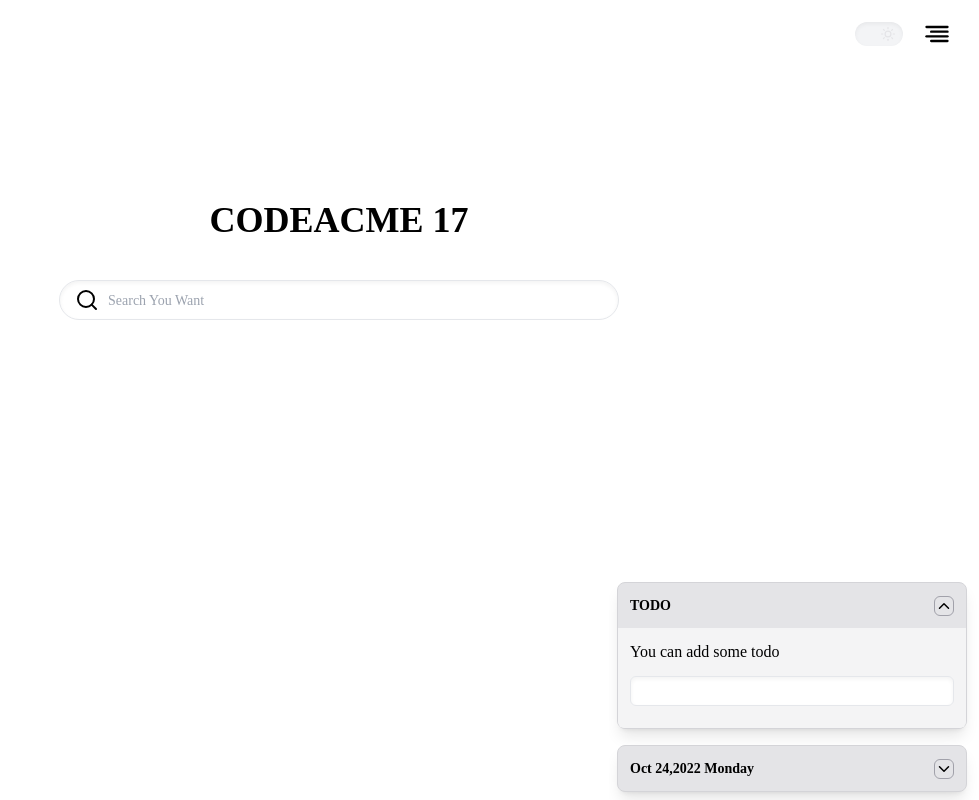
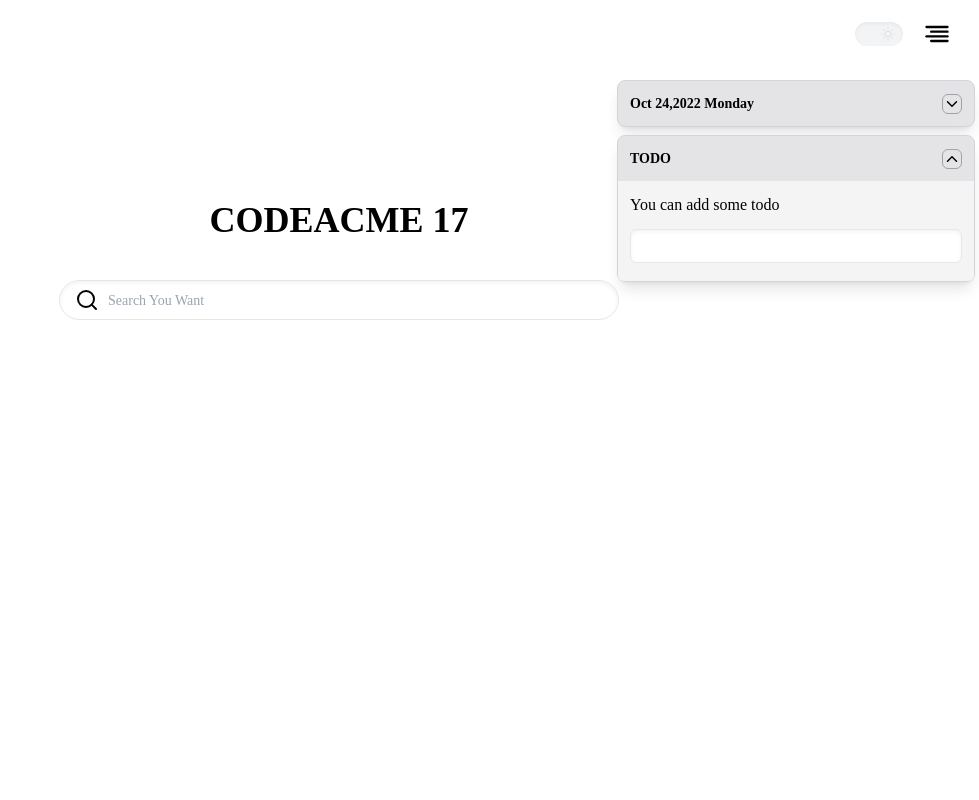
Before and after one commit to codeacme17/ILL-Newtab-Extention, a React (Create React App) app: page / in a window 1280 px wide. Shown: the whole page, without its empty margins (301-1280 px from the left). Built offline with nearby package versions, Linux system fonts and the light colour scheme.

Commit message:
ADD REACT-DRAGGABLE PLUGIN @2022.10.25

```diff
--- a/package.json
+++ b/package.json
@@ -9,6 +9,7 @@
     "nanoid": "^4.0.0",
     "react": "^18.2.0",
     "react-dom": "^18.2.0",
+    "react-draggable": "^4.4.5",
     "react-scripts": "5.0.1",
     "sass": "^1.55.0",
     "web-vitals": "^2.1.4"
--- a/src/components/Sidebar/Calendar/index.jsx
+++ b/src/components/Sidebar/Calendar/index.jsx
@@ -22,7 +22,7 @@ export default class Calendar extends Component {
 
     return (
       <section className="silder-item">
-        <div className="header">
+        <div className="header drag-handle">
           {nowDate}
           <button
             className={`draw-btn ${detailVisible ? "rotate-0" : "rotate-180"}`}
@@ -33,7 +33,7 @@ export default class Calendar extends Component {
         </div>
 
         <div className={`content ${detailVisible ? "h-60 p-3" : "h-0 p-0"}`}>
-          <div>123123</div>
+          <div></div>
         </div>
       </section>
     );
--- a/src/components/Sidebar/Todo/index.jsx
+++ b/src/components/Sidebar/Todo/index.jsx
@@ -50,7 +50,7 @@ export default class Todo extends Component {
 
     return (
       <section className="silder-item">
-        <div className="header">
+        <div className="header drag-handle">
           TODO
           <button
             className={`draw-btn ${detailVisible ? "rotate-0" : "rotate-180"}`}
@@ -69,7 +69,7 @@ export default class Todo extends Component {
               todoList.map((item) => {
                 return (
                   <label
-                    className="flex justify-between cursor-pointer py-2  border-main-400"
+                    className="flex justify-between cursor-pointer py-2 px-3 border-main-400"
                     key={item.id}
                   >
                     <div className="font-bold">{item.title}</div>
@@ -97,7 +97,7 @@ export default class Todo extends Component {
           >
             <input
               type="text"
-              className="shadow-inner outline-none border-[1px] rounded-md px-4 py-1 text-sm dark:bg-main-600 dark:border-main-500 w-full"
+              className="shadow-inner outline-none border-[1px] rounded-md px-3 py-1.5 text-sm dark:bg-main-600 dark:border-main-500 w-full"
               onKeyUp={(e) => this.addTodo(e)}
               disabled={todoList.length > 4}
             />
--- a/src/components/Sidebar/index.jsx
+++ b/src/components/Sidebar/index.jsx
@@ -1,13 +1,37 @@
 import React, { Component } from "react";
 import Todo from "./Todo";
 import Calendar from "./Calendar";
+import Draggable from "react-draggable";
+import "./index.scss";
 
 export default class Sidebar extends Component {
   render() {
     return (
-      <section className="silder w-[370px] pr-3 pl-2 mt-16 fixed right-0 top-0 flex flex-col-reverse overflow-y-scroll overflow-x-auto">
-        <Calendar />
-        <Todo />
+      <section className="silder">
+        <Draggable
+          axis="y"
+          handle=".drag-handle"
+          bounds="parent"
+          defaultPosition={{ x: 0, y: 0 }}
+          grid={[10, 1]}
+        >
+          <div className="calendar">
+            <Calendar />
+          </div>
+        </Draggable>
+
+        <Draggable
+          axis="y"
+          handle=".drag-handle"
+          bounds="parent"
+          defaultPosition={{ x: 0, y: 0 }}
+          grid={[10, 1]}
+          cancel=".calendar"
+        >
+          <div>
+            <Todo />
+          </div>
+        </Draggable>
       </section>
     );
   }
--- /dev/null
+++ b/src/components/Sidebar/index.scss
@@ -0,0 +1,11 @@
+.silder:has(.react-draggable-dragging) {
+  background-color: rgba(153, 153, 153, 0.082);
+  backdrop-filter: blur(6px);
+}
+
+.dark {
+  .silder:has(.react-draggable-dragging) {
+    background-color: rgba(107, 107, 107, 0.082);
+    backdrop-filter: blur(6px);
+  }
+}
--- a/src/css/tailwind.scss
+++ b/src/css/tailwind.scss
@@ -5,12 +5,15 @@
 @layer components {
   .silder {
     height: calc(100% - 4rem);
+    transition: background-color 0.2s ease-in-out;
+    @apply w-[370px] pr-1 p-2 mt-16 fixed right-0 top-0 overflow-y-scroll rounded-lg;
+
     // Layout of per item in sidebar
     .silder-item {
       @apply w-full border-[1px] shadow-lg border-main-300 bg-main-200  dark:border-main-700 dark:bg-neutral-800 my-2 rounded-lg pointer-events-auto;
 
       .header {
-        @apply text-[14px] dark:text-main-400 font-semibold flex justify-between items-center p-3;
+        @apply text-[14px] dark:text-main-400 font-semibold flex justify-between items-center p-3 select-none cursor-move;
         .draw-btn {
           @apply border-[1px] border-main-400 dark:border-main-500 rounded-md;
         }
--- a/src/index.js
+++ b/src/index.js
@@ -5,8 +5,4 @@ import "./css/index.scss";
 
 const root = ReactDOM.createRoot(document.getElementById("root"));
 
-root.render(
-  <React.StrictMode>
-    <App />
-  </React.StrictMode>
-);
+root.render(<App />);
```
Also changed, not shown: 1 other file (tests, documents, lock files or other folders).
